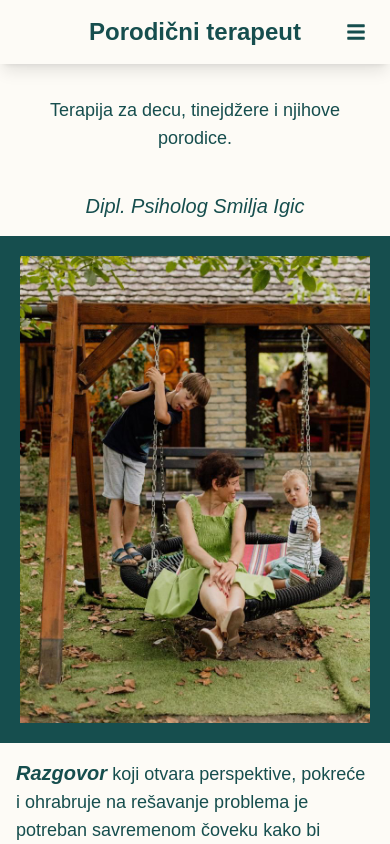
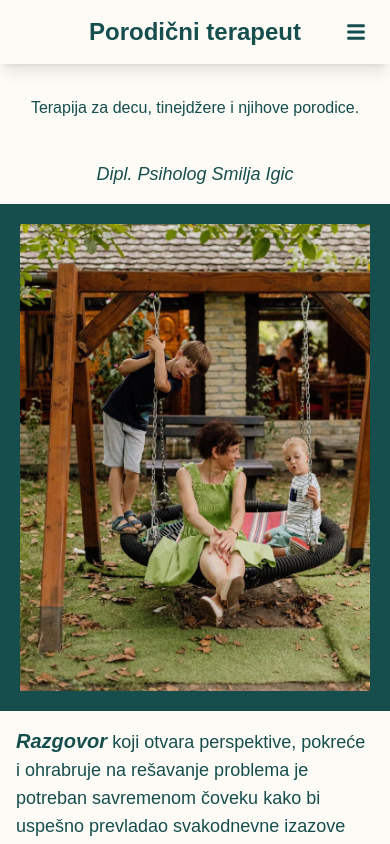
Before and after one commit to Milos191405/smiljaigicpsiholog, a Next.js app: page / in a window 390 px wide. Shown: the top 844 px of the page. Built offline with nearby package versions, Linux system fonts and the light colour scheme.

Commit message:
changin font size on home

```diff
--- a/src/app/page.js
+++ b/src/app/page.js
@@ -15,7 +15,7 @@ export default function Home() {
       <article className="pt-10 md:max-w-[700px] md:mx-auto lg:pt-24 lg:max-w-[1000px] xl:max-w-[1500px]">
         <div className="text-center p-4  ">
           {/* <p className="text-xl">Zasnovana na ponašanju </p> */}
-          <p className=" pt-10 text-lg md:text-2xl lg:text-3xl ">
+          <p className=" pt-10 text-md md:text-2xl lg:text-3xl ">
             Terapija za decu,{" "}
             <br
               className="
@@ -25,7 +25,7 @@ export default function Home() {
             njihove porodice.
           </p>
           <Link href={"/O_meni"}>
-            <h1 className="text-xl pt-10 italic  md:text-2xl lg:text-3xl lg:py-10  ">
+            <h1 className="text-lg pt-10 italic  md:text-2xl lg:text-3xl lg:py-10  ">
               <span>Dipl. Psiholog </span>Smilja Igic
             </h1>
           </Link>
```
